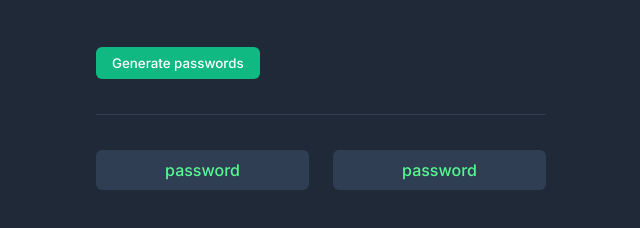
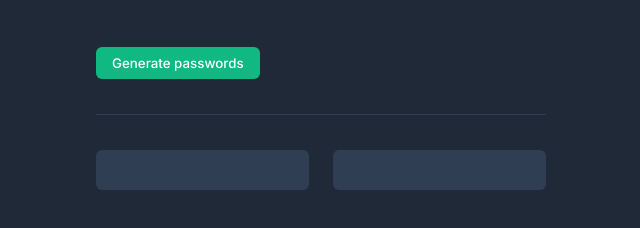
Before and after one commit to jrumbawa/password-generator, a plain HTML site: page index.html in a window 1280 px wide. Shown: the part 164-392 px from the top of the page, without its empty margins (319-959 px from the left). Drawn offline with Linux system fonts and the light colour scheme.

Commit message:
Update index.html

```diff
--- a/index.html
+++ b/index.html
@@ -13,10 +13,10 @@
         <span class="text-green">random password</span>
       </h2>
       <p class="subtitle">Never use an insecure password again.</p>
-      <button id="gen-btn" class="button">Generate passwords</button>
+      <button id="generate-btn" class="button">Generate passwords</button>
       <div class="password-wrapper">
-        <div class="password">password</div>
-        <div class="password">password</div>
+        <div id="password-one" class="password"></div>
+        <div id="password-two" class="password"></div>
       </div>
     </div>
     <script src="index.js"></script>
```
